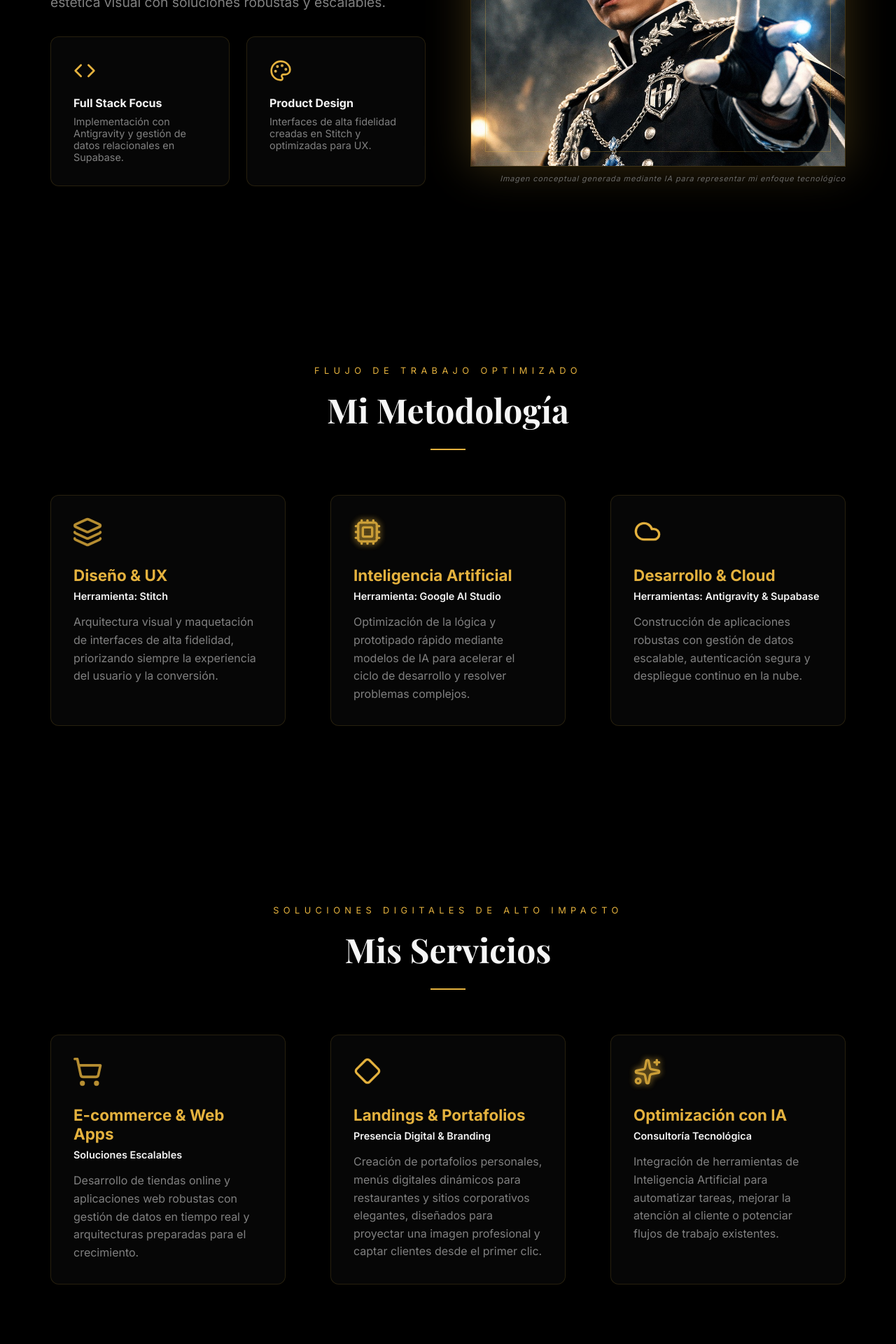
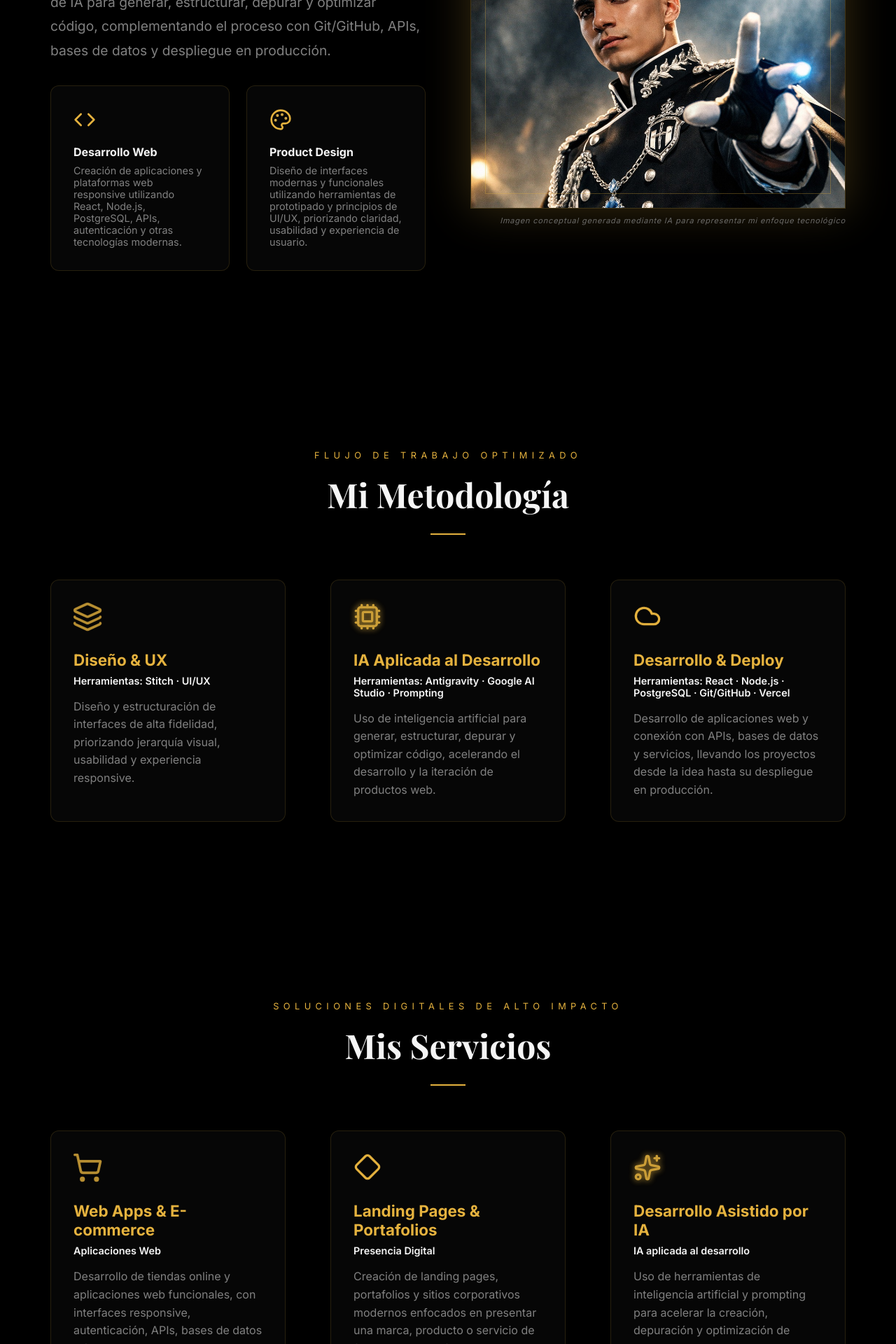
Before and after one commit to chulox20/Portafolio, a React (Vite) app: page / in a window 1280 px wide. Shown: the part 1300-3220 px from the top of the page at 70% size. Built offline with nearby package versions, Linux system fonts and the light colour scheme.

Commit message:
Update Sobre Mi, Metodologia, and Servicios sections with new copy

```diff
--- a/index.html
+++ b/index.html
@@ -9,7 +9,7 @@
 
   <!-- Open Graph / Social Media Meta Tags -->
   <meta property="og:title" content="JF | Desarrollador Web | AI-Assisted Development" />
-  <meta property="og:description" content="E-commerce, Aplicaciones Escalables & Soluciones con Supabase. Explora mis trabajos y proyectos de alto impacto." />
+  <meta property="og:description" content="Transformo ideas en productos digitales funcionales, responsive y listos para producción mediante flujos de desarrollo asistidos por IA." />
   <meta property="og:image" content="https://portafolio-sigma-indol.vercel.app/Captura%20de%20pantalla_10-5-2026_31647_portafolio-sigma-indol.vercel.app.jpeg" />
   <meta property="og:url" content="https://portafolio-sigma-indol.vercel.app/" />
   <meta property="og:type" content="website" />
--- a/src/App.jsx
+++ b/src/App.jsx
@@ -212,18 +212,18 @@ function App() {
                   viewport={{ once: true }}
                 >
                   <p style={{ color: 'var(--text-secondary)', fontSize: '1.2rem', lineHeight: '1.8', marginBottom: '2rem' }}>
-                    Soy Técnico Superior en Informática especializado en el desarrollo ágil de plataformas digitales. Mi enfoque combina la arquitectura técnica con un flujo de trabajo optimizado mediante IA para entregar productos de alto impacto en tiempos reducidos. Me apasiona fusionar la estética visual con soluciones robustas y escalables.
+                    Soy Técnico Superior en Informática y desarrollador web enfocado en crear productos digitales funcionales. Mi flujo de trabajo combina desarrollo web, UI/UX e inteligencia artificial para transformar ideas y requisitos en aplicaciones modernas y responsive. Utilizo herramientas de IA para generar, estructurar, depurar y optimizar código, complementando el proceso con Git/GitHub, APIs, bases de datos y despliegue en producción.
                   </p>
                   <div className="responsive-grid grid-2" style={{ gap: '1.5rem' }}>
                     <div className="skill-item">
                       <Code color="var(--accent-color)" size={32} style={{ marginBottom: '1rem' }} />
-                      <h4 style={{ marginBottom: '0.5rem' }}>Full Stack Focus</h4>
-                      <p style={{ color: 'var(--text-secondary)', fontSize: '0.9rem' }}>Implementación con Antigravity y gestión de datos relacionales en Supabase.</p>
+                      <h4 style={{ marginBottom: '0.5rem' }}>Desarrollo Web</h4>
+                      <p style={{ color: 'var(--text-secondary)', fontSize: '0.9rem' }}>Creación de aplicaciones y plataformas web responsive utilizando React, Node.js, PostgreSQL, APIs, autenticación y otras tecnologías modernas.</p>
                     </div>
                     <div className="skill-item">
                       <Palette color="var(--accent-color)" size={32} style={{ marginBottom: '1rem' }} />
                       <h4 style={{ marginBottom: '0.5rem' }}>Product Design</h4>
-                      <p style={{ color: 'var(--text-secondary)', fontSize: '0.9rem' }}>Interfaces de alta fidelidad creadas en Stitch y optimizadas para UX.</p>
+                      <p style={{ color: 'var(--text-secondary)', fontSize: '0.9rem' }}>Diseño de interfaces modernas y funcionales utilizando herramientas de prototipado y principios de UI/UX, priorizando claridad, usabilidad y experiencia de usuario.</p>
                     </div>
                   </div>
                 </motion.div>
@@ -261,9 +261,9 @@ function App() {
                 >
                   <Layers className="icon-pulse" color="var(--accent-color)" size={40} style={{ marginBottom: '1.5rem' }} />
                   <h3 style={{ color: 'var(--accent-color)', marginBottom: '0.5rem', fontSize: '1.4rem' }}>Diseño & UX</h3>
-                  <p style={{ color: 'var(--text-primary)', fontSize: '0.9rem', marginBottom: '1rem', fontWeight: '600' }}>Herramienta: Stitch</p>
+                  <p style={{ color: 'var(--text-primary)', fontSize: '0.9rem', marginBottom: '1rem', fontWeight: '600' }}>Herramientas: Stitch · UI/UX</p>
                   <p style={{ color: 'var(--text-secondary)', lineHeight: '1.6' }}>
-                    Arquitectura visual y maquetación de interfaces de alta fidelidad, priorizando siempre la experiencia del usuario y la conversión.
+                    Diseño y estructuración de interfaces de alta fidelidad, priorizando jerarquía visual, usabilidad y experiencia responsive.
                   </p>
                 </motion.div>
 
@@ -281,10 +281,10 @@ function App() {
                   }}
                 >
                   <Cpu className="icon-glow" color="var(--accent-color)" size={40} style={{ marginBottom: '1.5rem' }} />
-                  <h3 style={{ color: 'var(--accent-color)', marginBottom: '0.5rem', fontSize: '1.4rem' }}>Inteligencia Artificial</h3>
-                  <p style={{ color: 'var(--text-primary)', fontSize: '0.9rem', marginBottom: '1rem', fontWeight: '600' }}>Herramienta: Google AI Studio</p>
+                  <h3 style={{ color: 'var(--accent-color)', marginBottom: '0.5rem', fontSize: '1.4rem' }}>IA Aplicada al Desarrollo</h3>
+                  <p style={{ color: 'var(--text-primary)', fontSize: '0.9rem', marginBottom: '1rem', fontWeight: '600' }}>Herramientas: Antigravity · Google AI Studio · Prompting</p>
                   <p style={{ color: 'var(--text-secondary)', lineHeight: '1.6' }}>
-                    Optimización de la lógica y prototipado rápido mediante modelos de IA para acelerar el ciclo de desarrollo y resolver problemas complejos.
+                    Uso de inteligencia artificial para generar, estructurar, depurar y optimizar código, acelerando el desarrollo y la iteración de productos web.
                   </p>
                 </motion.div>
 
@@ -302,10 +302,10 @@ function App() {
                   }}
                 >
                   <Cloud className="icon-float" color="var(--accent-color)" size={40} style={{ marginBottom: '1.5rem' }} />
-                  <h3 style={{ color: 'var(--accent-color)', marginBottom: '0.5rem', fontSize: '1.4rem' }}>Desarrollo & Cloud</h3>
-                  <p style={{ color: 'var(--text-primary)', fontSize: '0.9rem', marginBottom: '1rem', fontWeight: '600' }}>Herramientas: Antigravity & Supabase</p>
+                  <h3 style={{ color: 'var(--accent-color)', marginBottom: '0.5rem', fontSize: '1.4rem' }}>Desarrollo & Deploy</h3>
+                  <p style={{ color: 'var(--text-primary)', fontSize: '0.9rem', marginBottom: '1rem', fontWeight: '600' }}>Herramientas: React · Node.js · PostgreSQL · Git/GitHub · Vercel</p>
                   <p style={{ color: 'var(--text-secondary)', lineHeight: '1.6' }}>
-                    Construcción de aplicaciones robustas con gestión de datos escalable, autenticación segura y despliegue continuo en la nube.
+                    Desarrollo de aplicaciones web y conexión con APIs, bases de datos y servicios, llevando los proyectos desde la idea hasta su despliegue en producción.
                   </p>
                 </motion.div>
               </div>
@@ -328,10 +328,10 @@ function App() {
                   }}
                 >
                   <ShoppingCart className="icon-pulse" color="var(--accent-color)" size={40} style={{ marginBottom: '1.5rem' }} />
-                  <h3 style={{ color: 'var(--accent-color)', marginBottom: '0.5rem', fontSize: '1.4rem' }}>E-commerce & Web Apps</h3>
-                  <p style={{ color: 'var(--text-primary)', fontSize: '0.9rem', marginBottom: '1rem', fontWeight: '600' }}>Soluciones Escalables</p>
+                  <h3 style={{ color: 'var(--accent-color)', marginBottom: '0.5rem', fontSize: '1.4rem' }}>Web Apps & E-commerce</h3>
+                  <p style={{ color: 'var(--text-primary)', fontSize: '0.9rem', marginBottom: '1rem', fontWeight: '600' }}>Aplicaciones Web</p>
                   <p style={{ color: 'var(--text-secondary)', lineHeight: '1.6' }}>
-                    Desarrollo de tiendas online y aplicaciones web robustas con gestión de datos en tiempo real y arquitecturas preparadas para el crecimiento.
+                    Desarrollo de tiendas online y aplicaciones web funcionales, con interfaces responsive, autenticación, APIs, bases de datos y funcionalidades adaptadas a cada proyecto.
                   </p>
                 </motion.div>
 
@@ -349,10 +349,10 @@ function App() {
                   }}
                 >
                   <Diamond className="icon-float" color="var(--accent-color)" size={40} style={{ marginBottom: '1.5rem' }} />
-                  <h3 style={{ color: 'var(--accent-color)', marginBottom: '0.5rem', fontSize: '1.4rem' }}>Landings & Portafolios</h3>
-                  <p style={{ color: 'var(--text-primary)', fontSize: '0.9rem', marginBottom: '1rem', fontWeight: '600' }}>Presencia Digital & Branding</p>
+                  <h3 style={{ color: 'var(--accent-color)', marginBottom: '0.5rem', fontSize: '1.4rem' }}>Landing Pages & Portafolios</h3>
+                  <p style={{ color: 'var(--text-primary)', fontSize: '0.9rem', marginBottom: '1rem', fontWeight: '600' }}>Presencia Digital</p>
                   <p style={{ color: 'var(--text-secondary)', lineHeight: '1.6' }}>
-                    Creación de portafolios personales, menús digitales dinámicos para restaurantes y sitios corporativos elegantes, diseñados para proyectar una imagen profesional y captar clientes desde el primer clic.
+                    Creación de landing pages, portafolios y sitios corporativos modernos enfocados en presentar una marca, producto o servicio de forma clara y profesional.
                   </p>
                 </motion.div>
 
@@ -370,10 +370,10 @@ function App() {
                   }}
                 >
                   <Sparkles className="icon-glow" color="var(--accent-color)" size={40} style={{ marginBottom: '1.5rem' }} />
-                  <h3 style={{ color: 'var(--accent-color)', marginBottom: '0.5rem', fontSize: '1.4rem' }}>Optimización con IA</h3>
-                  <p style={{ color: 'var(--text-primary)', fontSize: '0.9rem', marginBottom: '1rem', fontWeight: '600' }}>Consultoría Tecnológica</p>
+                  <h3 style={{ color: 'var(--accent-color)', marginBottom: '0.5rem', fontSize: '1.4rem' }}>Desarrollo Asistido por IA</h3>
+                  <p style={{ color: 'var(--text-primary)', fontSize: '0.9rem', marginBottom: '1rem', fontWeight: '600' }}>IA aplicada al desarrollo</p>
                   <p style={{ color: 'var(--text-secondary)', lineHeight: '1.6' }}>
-                    Integración de herramientas de Inteligencia Artificial para automatizar tareas, mejorar la atención al cliente o potenciar flujos de trabajo existentes.
+                    Uso de herramientas de inteligencia artificial y prompting para acelerar la creación, depuración y optimización de proyectos web, manteniendo control sobre diseño, funcionalidad y calidad final.
                   </p>
                 </motion.div>
               </div>
```
